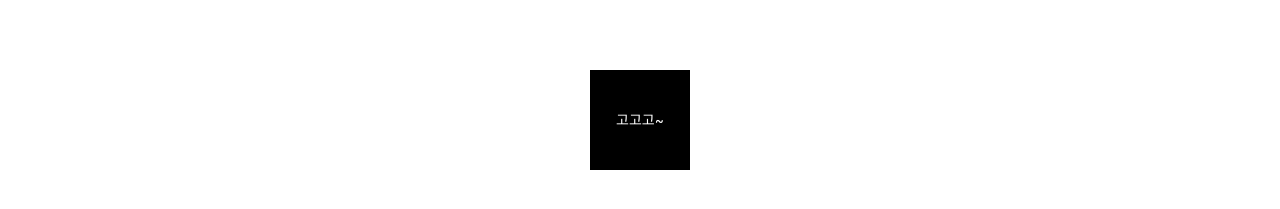
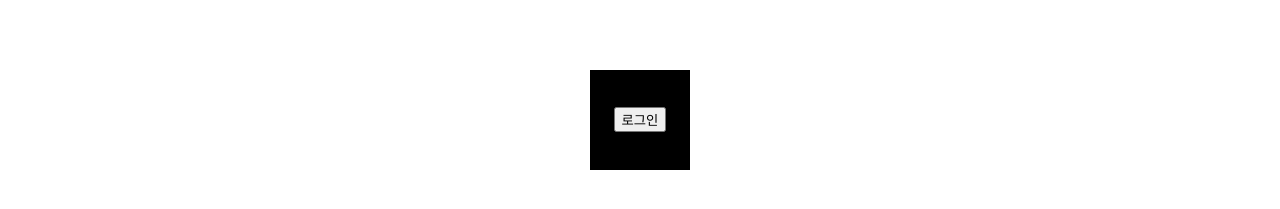
Before and after one commit to dongmin3891/masikga, a React (Create React App) app in the folder frontend/: page /login in a window 1280 px wide. Shown: the part 325-534 px from the top of the page. Built offline with nearby package versions, Linux system fonts and the light colour scheme.

Commit message:
fix: 프로젝트 폴더 구성 변경

```diff
--- a/frontend/src/Main.tsx
+++ b/frontend/src/Main.tsx
@@ -1,9 +1,9 @@
 import React from 'react';
 import {BrowserRouter,Switch, Route, Redirect} from 'react-router-dom';
 import GlobalStyles from './GlobalStyles';
-import Header from './components/header/Header';
-import Login from './components/login/Login';
-import CategoryList from './pages/CategoryList';
+import Header from './components/header';
+import CategoryList from './pages/home';
+import LoginPage from './pages/login';
 
 
 const Main = () => {
@@ -17,7 +17,7 @@ const Main = () => {
           <GlobalStyles />
           <Header />
             <Switch>
-                <Route path='/login' component={Login} />
+                <Route path='/login' component={LoginPage} />
                 <Route path='/menulist' component={CategoryList}/>
             </Switch>
             <Redirect to='/login' />
--- a/frontend/src/components/header/Header.tsx
+++ /dev/null
@@ -1,27 +0,0 @@
-import React from 'react';
-import styled from 'styled-components';
-
-const Title = styled.div`
-    color : black;
-    font-size: 2em;
-    display : flex;
-    justify-content: space-around ;
-    justify-content: space-between ;
-    background-color: yellowgreen;
-    padding: 0.3em 0.3em 0.3em 0.3em ;
-`;
-
-const Header = () :JSX.Element => {
-  return (
-
-        <div className='header'>
-            <Title>
-                <header>마 식 가</header>
-                {/* <button type='button'>햄버거</button> */}
-            </Title>
-        </div>
-
-  );
-}
-
-export default Header;
--- /dev/null
+++ b/frontend/src/components/header/index.tsx
@@ -0,0 +1,17 @@
+import React from 'react';
+import * as S from './style';
+
+const Header = () :JSX.Element => {
+  return (
+
+        <div className='header'>
+            <S.Title>
+                <header>마 식 가</header>
+                {/* <button type='button'>햄버거</button> */}
+            </S.Title>
+        </div>
+
+  );
+}
+
+export default Header;
--- /dev/null
+++ b/frontend/src/components/header/style.ts
@@ -0,0 +1,11 @@
+import styled from 'styled-components';
+
+export const Title = styled.div`
+    color : black;
+    font-size: 2em;
+    display : flex;
+    justify-content: space-around ;
+    justify-content: space-between ;
+    background-color: yellowgreen;
+    padding: 0.3em 0.3em 0.3em 0.3em ;
+`;
--- a/frontend/src/components/home/CategoryButton.tsx
+++ b/frontend/src/components/home/index.tsx
@@ -1,7 +1,8 @@
 import React from 'react';
 // import styled from 'styled-components';
 
-const CategoryButton = ({id, categoryName}) :JSX.Element => {
+
+const CategoryButton = ({ id, categoryName }) => {
 
   return (
         <button type="button" key={id}>{categoryName}</button>
--- a/frontend/src/components/login/Login.tsx
+++ /dev/null
@@ -1,38 +0,0 @@
-import React from 'react';
-import styled from 'styled-components';
-
-const LoginBox = styled.div`
-    width: 100%;
-    height: 100%;
-    display: flex;
-    justify-content: center;
-    align-items: center;
-    height: 100vh;
-`;
-
-const CenterBox = styled(LoginBox)`
-    width: 100px;
-    height: 100px;
-    /* margin: 0 auto ; */
-    background-color: black ;
-    color: white ;
-`;
-
-const Login = ({history}):JSX.Element => {
-
-    const goHome = () => {
-        history.replace("/menulist");
-    }
-
-  return (
-
-            <LoginBox>
-                    <CenterBox onClick={goHome}>
-                        고고고~
-                    </CenterBox>
-            </LoginBox>
-
-  );
-}
-
-export default Login;
--- /dev/null
+++ b/frontend/src/components/login/index.tsx
@@ -0,0 +1,19 @@
+import React from "react"
+import * as S from "./style";
+
+interface IProps {
+    goHomeOnClick: () => void;
+}
+
+const LoginButton = ({ goHomeOnClick } : IProps) => {
+
+    return (
+        <S.LoginBox>
+            <S.CenterBox>
+              <button onClick={goHomeOnClick}>로그인</button>
+            </S.CenterBox>
+        </S.LoginBox>
+    )
+}
+
+export default LoginButton;
--- /dev/null
+++ b/frontend/src/components/login/style.ts
@@ -0,0 +1,18 @@
+import styled from 'styled-components';
+
+export const LoginBox = styled.div`
+    width: 100%;
+    height: 100%;
+    display: flex;
+    justify-content: center;
+    align-items: center;
+    height: 100vh;
+`;
+
+export const CenterBox = styled(LoginBox)`
+    width: 100px;
+    height: 100px;
+    /* margin: 0 auto ; */
+    background-color: black ;
+    color: white ;
+`;
--- /dev/null
+++ b/frontend/src/pages/login/index.tsx
@@ -0,0 +1,16 @@
+import React from "react"
+import LoginButton from "../../components/login";
+
+const LoginPage = ({history} : any) => {
+
+    const goHome = () => {
+        console.log("goHome");
+        history.replace("/menulist");
+    }
+
+    return (
+        <LoginButton goHomeOnClick={goHome} />
+    )
+}
+
+export default LoginPage;
--- /dev/null
+++ b/frontend/src/pages/login/style.ts
@@ -0,0 +1,18 @@
+import styled from 'styled-components';
+
+export const LoginBox = styled.div`
+    width: 100%;
+    height: 100%;
+    display: flex;
+    justify-content: center;
+    align-items: center;
+    height: 100vh;
+`;
+
+export const CenterBox = styled(LoginBox)`
+    width: 100px;
+    height: 100px;
+    /* margin: 0 auto ; */
+    background-color: black ;
+    color: white ;
+`;
```
Also changed, not shown: frontend/src/pages/home/index.tsx (renamed from frontend/src/pages/CategoryList.tsx, +3 -4 lines), frontend/src/pages/home/style.ts (added).
